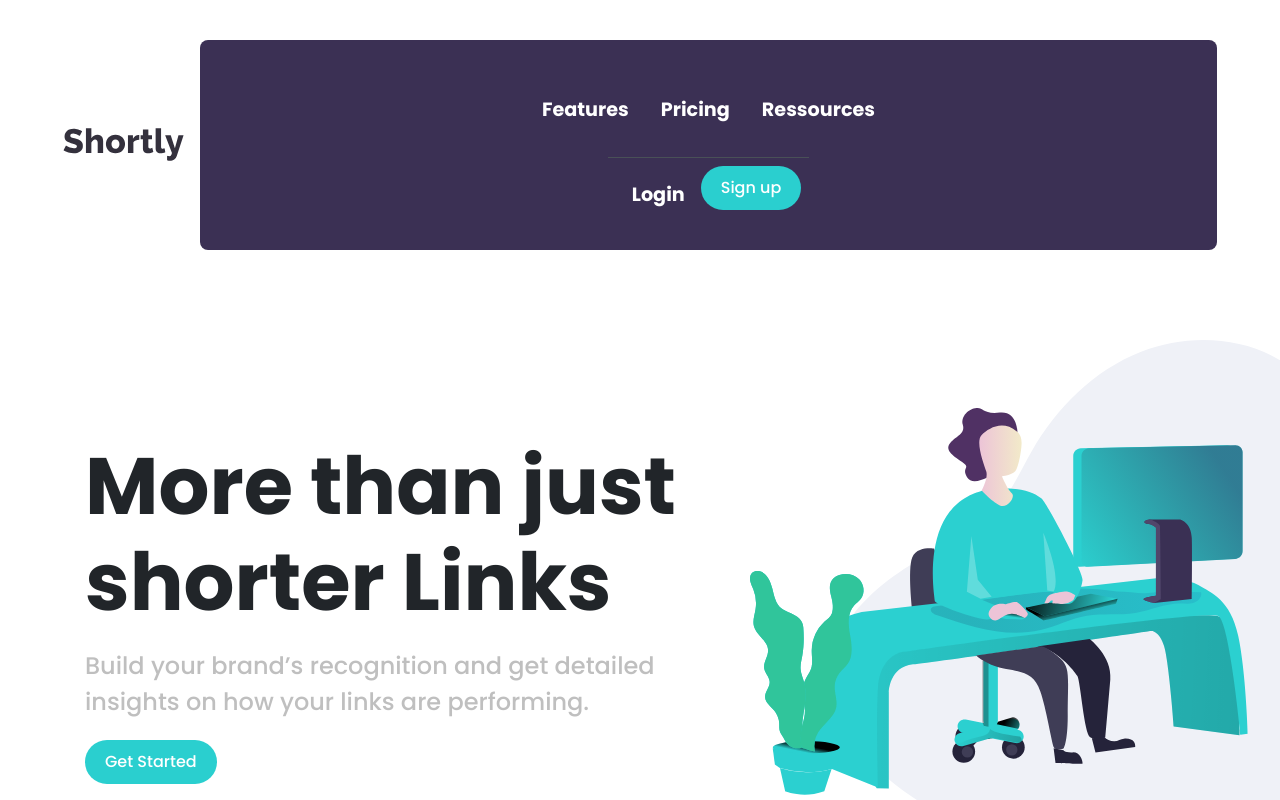
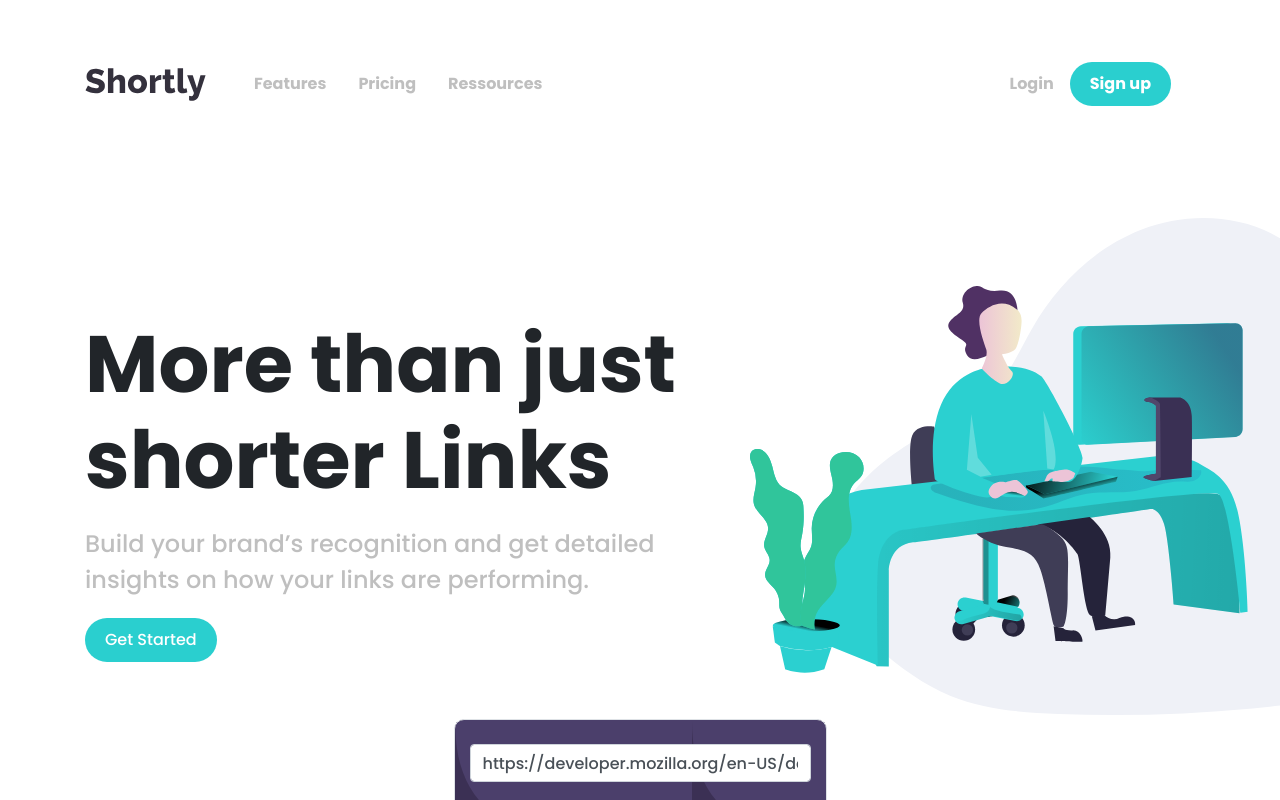
Before and after one commit to MarkusHeine/Frontend-Mentor-Shortly-URL-shortening-API-Challenge, a React (Create React App) app in the folder client/: page / in a window 1280 px wide. Shown: the top 800 px of the page. Built offline with nearby package versions, Linux system fonts and the light colour scheme.

Commit message:
finish refactor header mobile and desktop

```diff
--- a/client/src/components/header/header.component.js
+++ b/client/src/components/header/header.component.js
@@ -6,15 +6,7 @@ import { colors } from "../../utils/colors";
 const StyledNav = styled.div`
     width: 100%;
 
-    /* .navbar-light,
-    .navbar-toggler,
-    .nav-link {
-        border: 0;
-        color: white !important;
-        font-size: 1.1rem;
-        font-weight: 700;
-    } */
-    .bg-violett {
+    .bg-navigation {
         background-color: ${colors.primary.darkViolet};
     }
 
@@ -26,62 +18,38 @@ const StyledNav = styled.div`
         border-color: #495057 !important;
     }
 
-    /*.navbar-nav {
-        align-items: center;
+    .nav-link {
+        color: white !important;
+        font-weight: 700;
+        font-size: 1.2rem;
     }
 
-    #basic-navbar-nav > * {
-        padding: 20px 0px;
-        margin: 30px;
-    }
+    @media (min-width: 720px) {
+        .bg-navigation {
+            background-color: white;
+        }
 
-    .border-nav {
-        border-color: #616161 !important;
-    } */
+        .nav-link {
+            color: ${colors.font.a} !important;
+            font-weight: 700;
+            font-size: 1rem;
+        }
 
-    @media (min-width: 720px) {
-        /* .navbar {
-            width: 80vw;
-            display: flex;
-            align-items: baseline;
-        } */
+        .nav-link:hover {
+            color: ${colors.font.aHover} !important;
+        }
 
-        /* .bg-violett {
-            background-color: transparent;
-            display: flex;
-            justify-content: space-between;
-        } */
-
-        /* .navbar-light,
-        .navbar-toggler,
-        .nav-link {
-            color: hsl(0, 0%, 75%) !important;
-            font-size: 0.95rem;
-            margin: 0 15px;
-        } */
-        /* .border-nav {
+        .border-top {
             border: none !important;
-        } */
-        /* #basic-navbar-nav > * {
-            padding: 0;
-            margin: 0px;
-        } */
-
-        /* a:hover {
-            color: black !important;
-        } */
+        }
     }
 `;
 
 const Header = () => {
     return (
         <StyledNav>
-            <Container fluid className="w-100">
-                <Navbar
-                    bg="white"
-                    expand="md"
-                    className="px-0 px-2 py-4 px-md-5"
-                >
+            <Container>
+                <Navbar bg="white" expand="md" className="px-2 py-4 px-md-0">
                     <Navbar.Brand href="#home">
                         <img
                             src="../images/logo.svg"
@@ -95,9 +63,9 @@ const Header = () => {
                     />
                     <Navbar.Collapse
                         id="basic-navbar-nav"
-                        className="my-3 p-3 border-0 rounded bg-violett flex-column align-content-center"
+                        className="my-3 p-3 border-0 rounded bg-navigation flex-column flex-md-row align-content-center align-items-center justify-content-between"
                     >
-                        <Nav className="align-items-center mt-4">
+                        <Nav className="align-items-center mt-4 mt-md-0">
                             <Nav.Link className="m-2" href="#Features">
                                 Features
                             </Nav.Link>
@@ -108,13 +76,13 @@ const Header = () => {
                                 Ressources
                             </Nav.Link>
                         </Nav>
-                        <Nav className="mt-3 px-2 align-items-center border-top border-nav">
+                        <Nav className="mt-3 mt-md-0 px-2 align-items-center border-top">
                             <Nav.Link className="m-2" href="#login">
                                 Login
                             </Nav.Link>
                             <Nav.Link
                                 as="button"
-                                className="mt-2 mb-4 btn-main btn-width-100 btn-pill"
+                                className="mt-2 mt-md-0 mb-4 mb-md-0 btn-main btn-width-100 btn-pill"
                                 href="#register"
                             >
                                 Sign up
```
